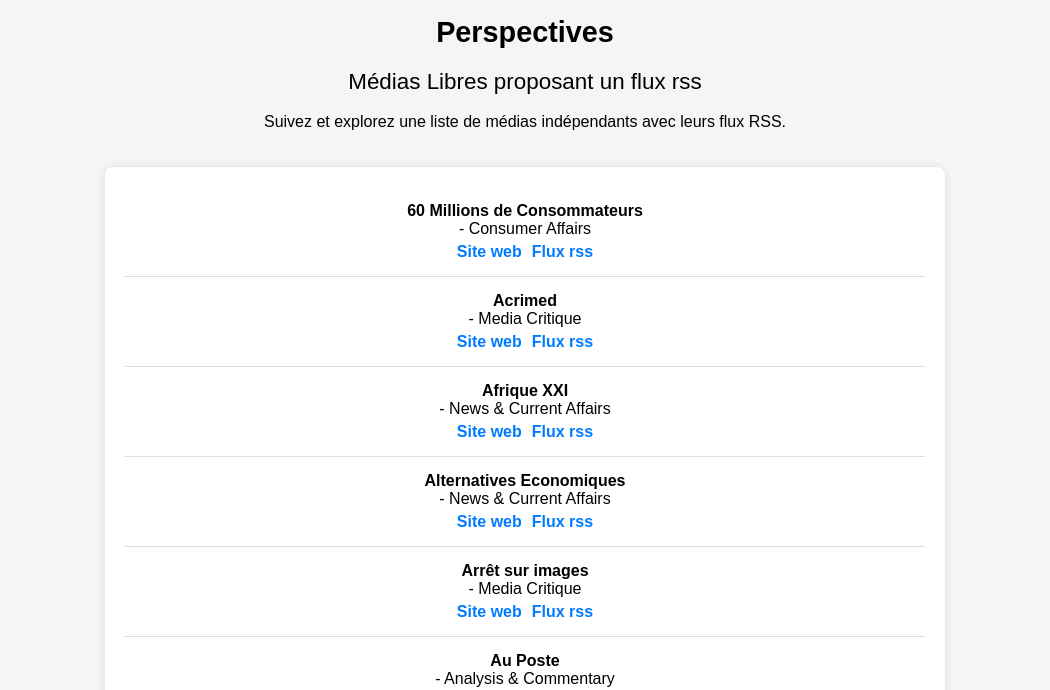
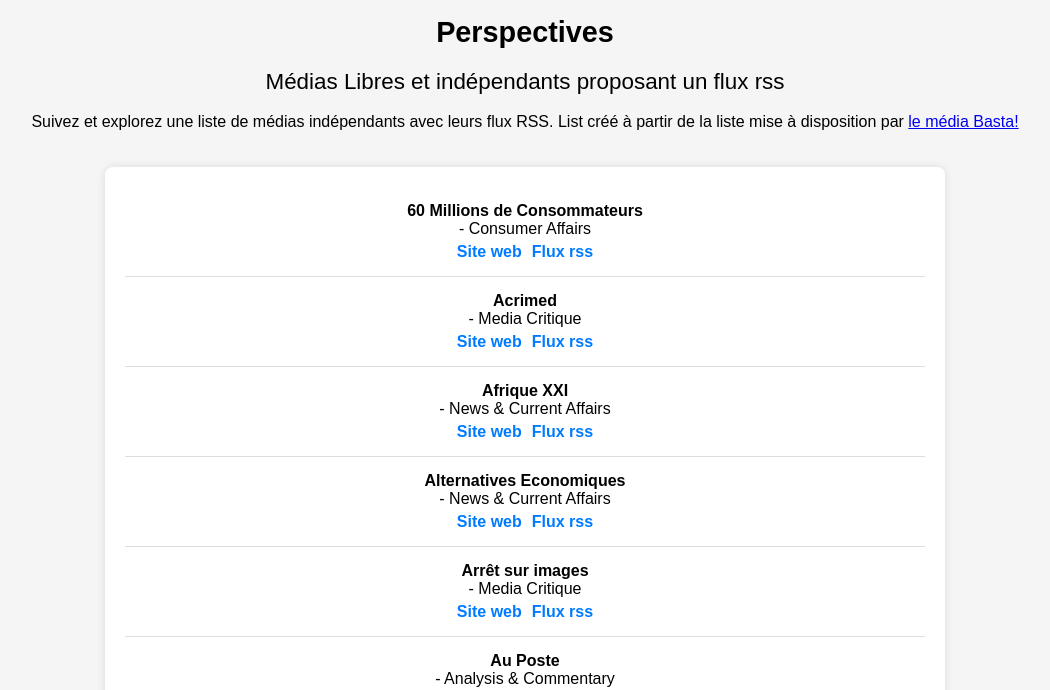
Before and after one commit to AlphaOmarDiallo/Perspectives, a plain HTML site: page index.html in a window 1280 px wide. Shown: the part 103-793 px from the top of the page, without its empty margins (115-1165 px from the left). Drawn offline with Linux system fonts and the light colour scheme.

Commit message:
update texte

```diff
--- a/index.html
+++ b/index.html
@@ -28,8 +28,8 @@
 <header>
     <img src="assets/images/logo_perspective.webp" alt="Perspective Logo" class="logo">
     <h1>Perspectives</h1>
-    <h2>Médias Libres proposant un flux rss</h2>
-    <p>Suivez et explorez une liste de médias indépendants avec leurs flux RSS.</p>
+    <h2>Médias Libres et indépendants proposant un flux rss</h2>
+    <p>Suivez et explorez une liste de médias indépendants avec leurs flux RSS. List créé à partir de la liste mise à disposition par <a href="https://portail.basta.media/spip.php?page=sources" target="_blank">le média Basta!</a></p>
 </header>
 <main>
     <div class="container">
```
